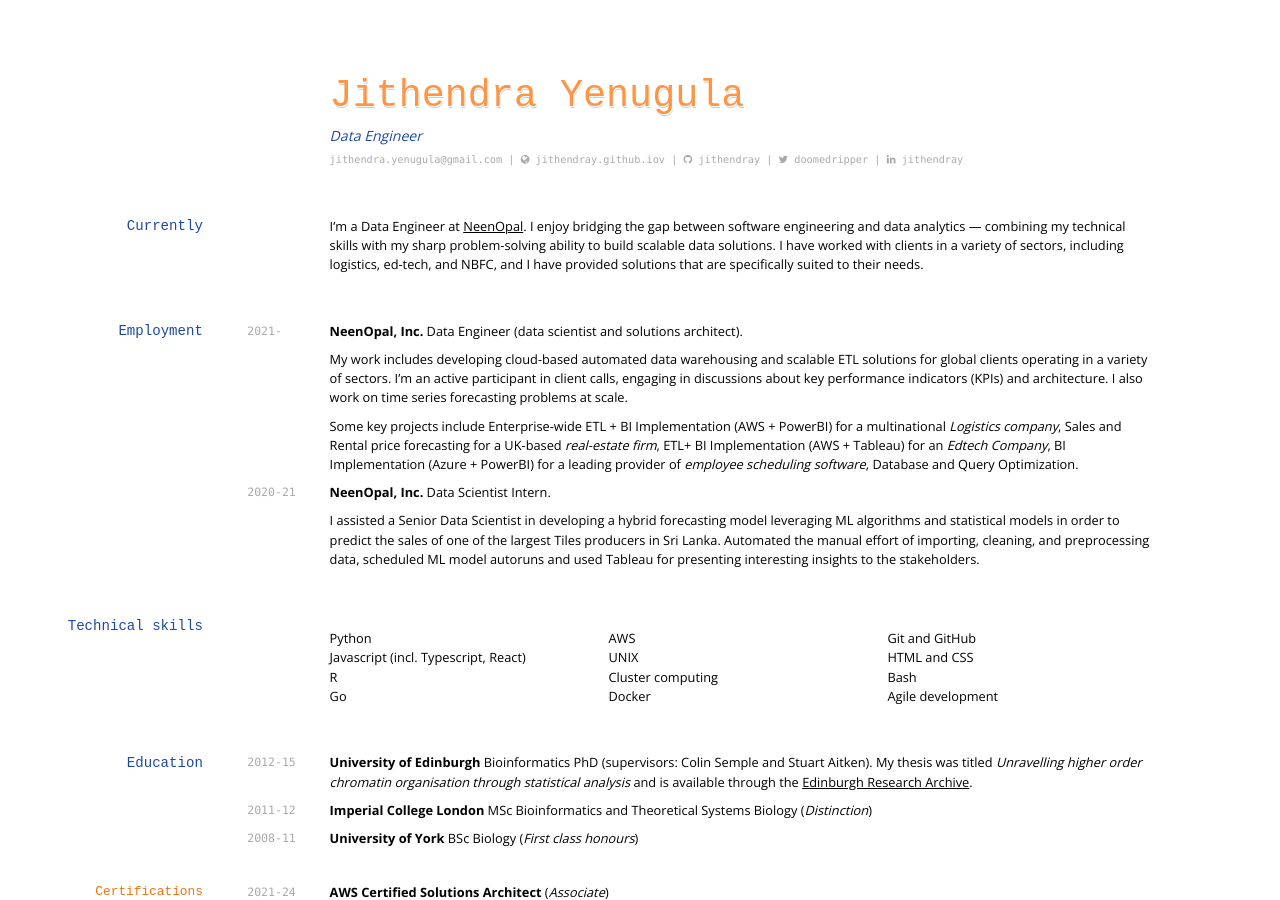
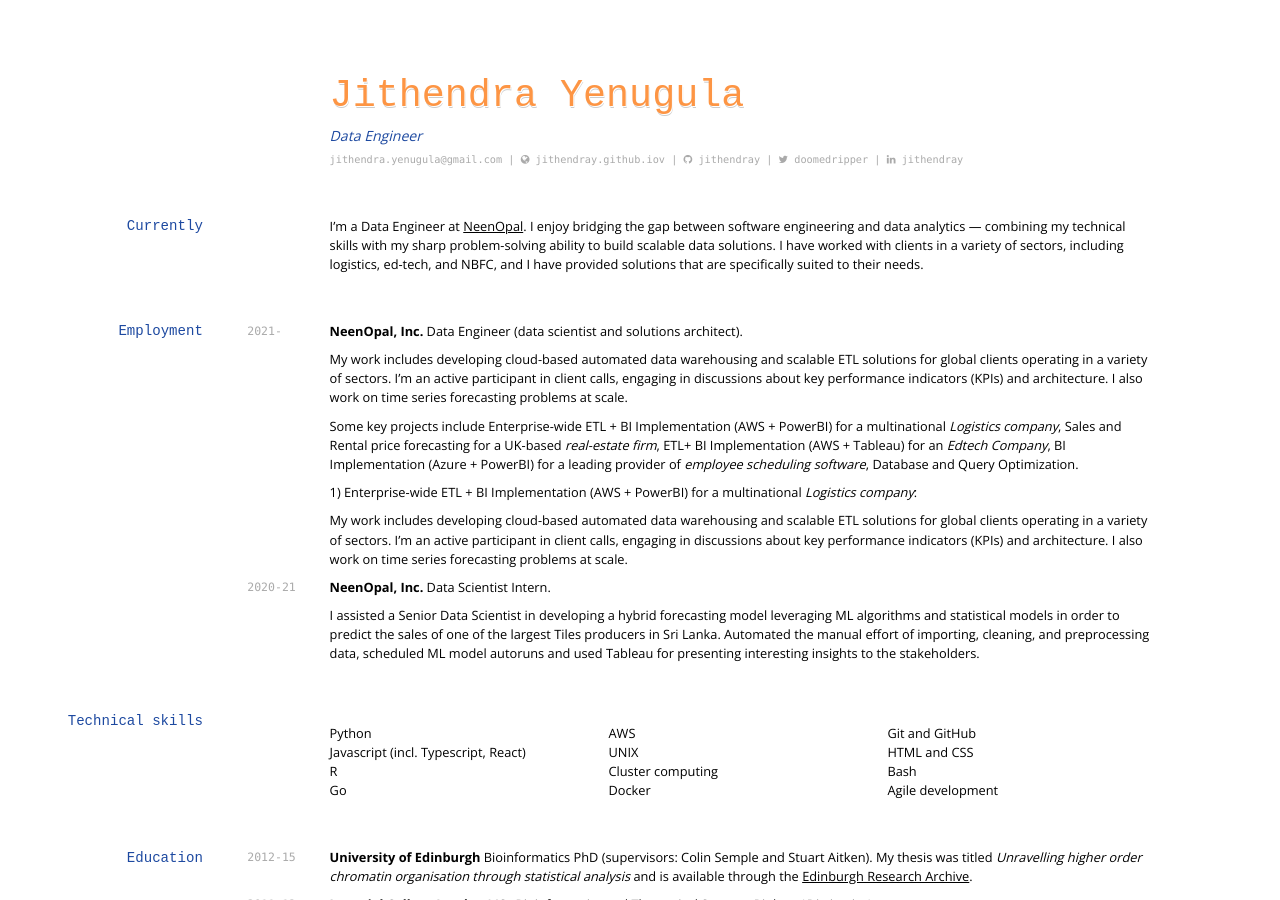
Before and after one commit to jithendray/cv, a Jekyll site: the page built from index.md, in a window 1280 px wide and 900 px high. Built offline with Jekyll 4.4.1, drawn with Linux system fonts in a browser that asks for light colours; nearby versions of some CDN libraries; some web fonts are replaced.

Commit message:
changes-emp

```diff
--- a/index.md
+++ b/index.md
@@ -29,6 +29,9 @@
 > My work includes developing cloud-based automated data warehousing and scalable ETL solutions for global clients operating in a variety of sectors. I'm an active participant in client calls, engaging in discussions about key performance indicators (KPIs) and architecture. I also work on time series forecasting problems at scale.
 
 > Some key projects include Enterprise-wide ETL + BI Implementation (AWS + PowerBI) for a multinational _Logistics company_, Sales and Rental price forecasting for a UK-based _real-estate firm_, ETL+ BI Implementation (AWS + Tableau) for an _Edtech Company_, BI Implementation (Azure + PowerBI) for a leading provider of _employee scheduling software_, Database and Query Optimization.
+
+1) Enterprise-wide ETL + BI Implementation (AWS + PowerBI) for a multinational _Logistics company_:
+> My work includes developing cloud-based automated data warehousing and scalable ETL solutions for global clients operating in a variety of sectors. I'm an active participant in client calls, engaging in discussions about key performance indicators (KPIs) and architecture. I also work on time series forecasting problems at scale.
 
 `2020-21`
 __NeenOpal, Inc.__ Data Scientist Intern.
```
